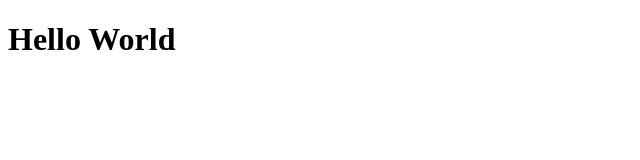
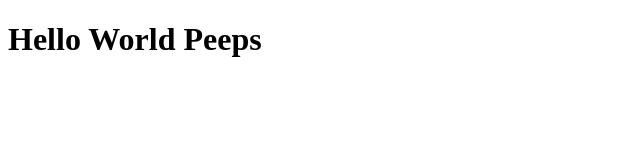
Before and after one commit to iamjiten2506/CodeDeployCrossAccountTest, a plain HTML site: page index.html in a window 1280 px wide. Shown: the whole page, without its empty margins (0-640 px from the left). Drawn offline with Linux system fonts and the light colour scheme.

Commit message:
Update index.html

```diff
--- a/index.html
+++ b/index.html
@@ -1,9 +1,9 @@
 <!DOCTYPE html>
 <html>
 <head>
-    <title>Hello World</title>
+    <title>Hello World Peeps</title>
 </head>
 <body>
-    <h1>Hello World</h1>
+    <h1>Hello World Peeps</h1>
 </body>
 </html>
```
